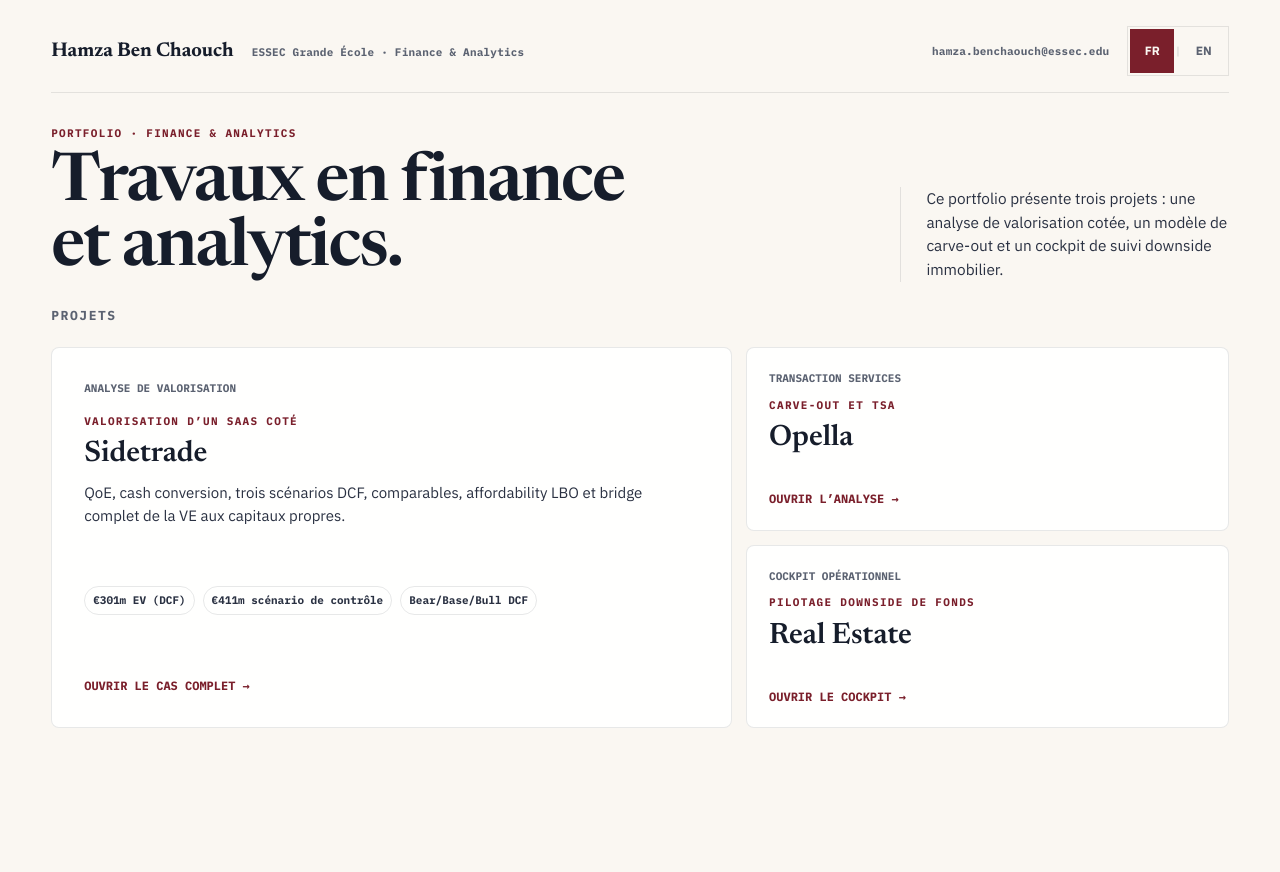
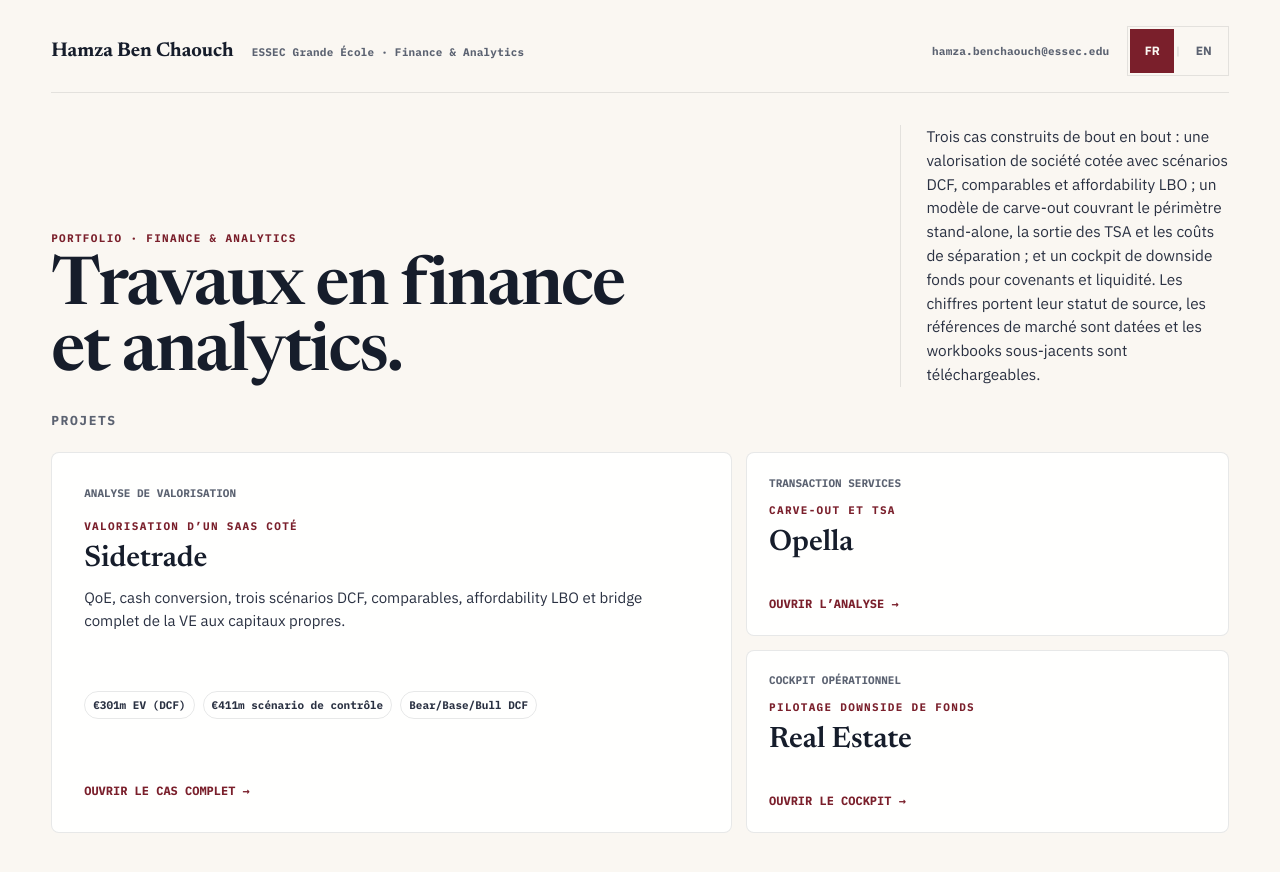
Before and after one commit to HBenChaouch/Portfolio, a React (Vite) app: page / in a window 1280 px wide. Shown: the top 872 px of the page. Before the commit the page ends 800 px from the top, so only its background shows below. Built offline with nearby package versions, Linux system fonts and the light colour scheme.

Commit message:
Describe what the portfolio demonstrates on the home page

```diff
--- a/src/data/translations.js
+++ b/src/data/translations.js
@@ -485,7 +485,7 @@ const fr = {
   "Finance and analytics portfolio": "Portfolio finance et analytics",
   "Portfolio · Finance & Analytics": "Portfolio · Finance & Analytics",
   "Finance and analytics work.": "Travaux en finance et analytics.",
-  "This portfolio presents three projects: a public-company valuation, a carve-out model and a real-estate downside monitoring cockpit.": "Ce portfolio présente trois projets : une analyse de valorisation cotée, un modèle de carve-out et un cockpit de suivi downside immobilier.",
+  "Three self-built cases: a listed-company valuation with DCF scenarios, comparables and LBO affordability; a carve-out model covering the stand-alone perimeter, TSA unwind and separation costs; and a fund downside cockpit for covenants and liquidity. Figures carry their source status, market references are dated, and the underlying workbooks are downloadable.": "Trois cas construits de bout en bout : une valorisation de société cotée avec scénarios DCF, comparables et affordability LBO ; un modèle de carve-out couvrant le périmètre stand-alone, la sortie des TSA et les coûts de séparation ; et un cockpit de downside fonds pour covenants et liquidité. Les chiffres portent leur statut de source, les références de marché sont datées et les workbooks sous-jacents sont téléchargeables.",
   "Projects": "Projets",
   "Valuation analysis": "Analyse de valorisation",
   "Investment judgment, translated into usable analytical cases.": "Le jugement d’investissement, traduit en cas analytiques directement exploitables.",
--- a/src/routes/PortfolioHome.jsx
+++ b/src/routes/PortfolioHome.jsx
@@ -24,7 +24,7 @@ export default function PortfolioHome() {
           <p className="eyebrow">Portfolio · Finance &amp; Analytics</p>
           <h1>Finance and analytics work.</h1>
         </div>
-        <p>This portfolio presents three projects: a public-company valuation, a carve-out model and a real-estate downside monitoring cockpit.</p>
+        <p>Three self-built cases: a listed-company valuation with DCF scenarios, comparables and LBO affordability; a carve-out model covering the stand-alone perimeter, TSA unwind and separation costs; and a fund downside cockpit for covenants and liquidity. Figures carry their source status, market references are dated, and the underlying workbooks are downloadable.</p>
       </section>
 
       <section className="home-selection" aria-label="Portfolio cases">
```
